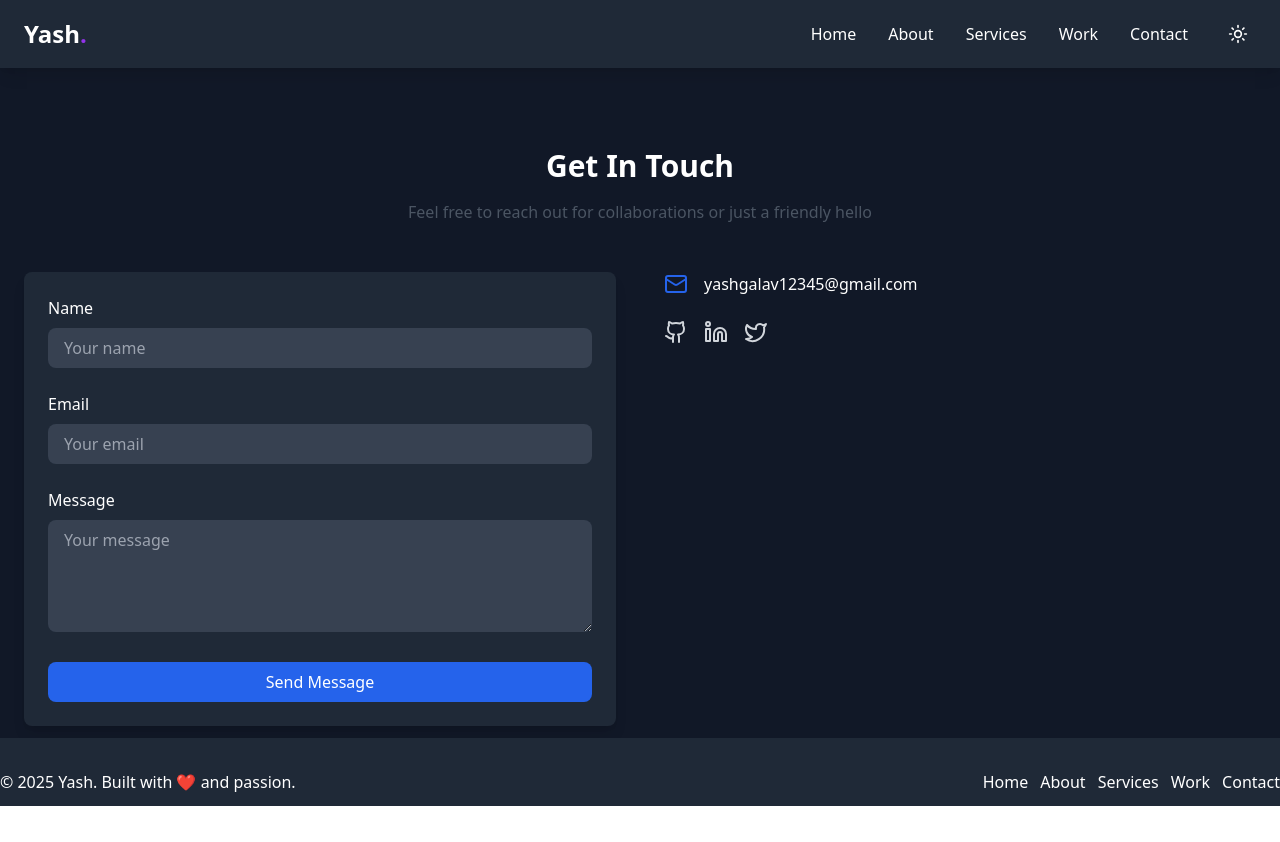
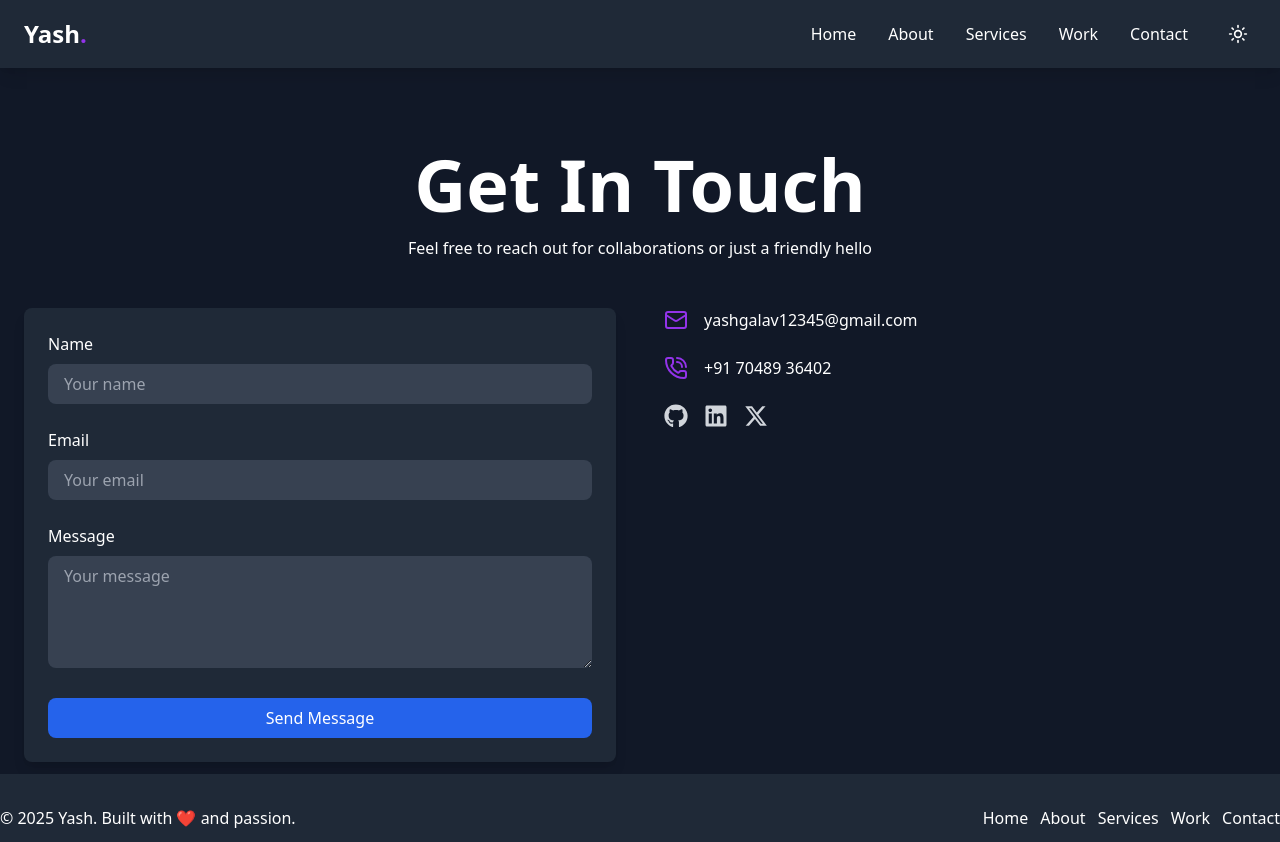
Before and after one commit to yashgalav/Portfolio, a React (Vite) app: page /contact in a window 1280 px wide. Before the commit the page ends 806 px from the top, so only its background shows below. Built offline with nearby package versions, Linux system fonts and the light colour scheme; no server answers.

Commit message:
work page added

```diff
--- a/package.json
+++ b/package.json
@@ -10,6 +10,10 @@
     "preview": "vite preview"
   },
   "dependencies": {
+    "@emailjs/browser": "^4.4.1",
+    "@fortawesome/free-brands-svg-icons": "^6.7.2",
+    "@fortawesome/react-fontawesome": "^0.2.2",
+    "emailjs": "^4.0.3",
     "konva": "^9.3.20",
     "lottie-react": "^2.4.1",
     "lucide-react": "^0.469.0",
--- a/src/components/Contact.jsx
+++ b/src/components/Contact.jsx
@@ -1,42 +1,73 @@
-import { Github, Linkedin, Mail, Twitter } from 'lucide-react';
-import React from 'react'
-import { Link, useNavigate } from 'react-router-dom';
+import { Mail, PhoneCall } from 'lucide-react';
+import React, { useRef } from 'react'
+import { Link, } from 'react-router-dom';
 import { useRecoilValue } from 'recoil';
 import { darkAtom } from '../store/atoms/DarkAtom';
+import { FontAwesomeIcon } from '@fortawesome/react-fontawesome';
+import {  faGithub, faLinkedin, faXTwitter } from '@fortawesome/free-brands-svg-icons';
+import emailjs from '@emailjs/browser';
 
 const Contact = () => {
   const darkMode = useRecoilValue(darkAtom);
+  const serviceID = import.meta.env.VITE_EMAILJS_SERVICE_ID;
+  const templateID = import.meta.env.VITE_EMAILJS_TEMPLATE_ID;
+  const publicKey = import.meta.env.VITE_EMAILJS_PUBLIC_KEY;
+  const form = useRef();
 
 
-  const navigate = useNavigate();
 
-  const navigateToGitHub = () =>{
-    window.open("https://github.com/yashgalav","_blank")
+  const navigateToGitHub = () => {
+    window.open("https://github.com/yashgalav", "_blank")
   }
 
-  const navigateToLinkedIn = () =>{
-    window.open("https://linkedin.com/in/yash-kumar-78b8041b7","_blank")
+  const navigateToLinkedIn = () => {
+    window.open("https://linkedin.com/in/yash-kumar-78b8041b7", "_blank")
   }
-  const navigateToTwitter= () =>{
-    window.open("https://linkedin.com/in/yash-kumar-78b8041b7","_blank")
+  const navigateToTwitter = () => {
+    window.open("https://x.com/thenameisyaashh", "_blank")
   }
+
+  const sendEmail = (e) => {
+    e.preventDefault();
+    console.log(serviceID)
+  console.log(templateID)
+
+    emailjs.sendForm(
+      serviceID,
+      templateID,
+      form.current,
+      publicKey
+    )
+      .then((result) => {
+        alert('Message sent!');
+        console.log(result.text);
+      })
+      .catch((error) => {
+        alert('Message failed to send.');
+        console.log(error);
+      });
+  };
+
+
+
 
   return (
     <section className="py-20 px-6">
       <div className="container mx-auto">
-        <h2 className="text-3xl font-bold text-center mb-4">Get In Touch</h2>
-        <p className="text-center text-gray-600 dark:text-gray-300 mb-12">
+        <h2 className="text-7xl font-bold text-center mb-4">Get In Touch</h2>
+        <p className="text-center  mb-12">
           Feel free to reach out for collaborations or just a friendly hello
         </p>
 
         <div className="grid md:grid-cols-2 gap-12">
           <div className={`p-6 rounded-lg ${darkMode ? 'bg-gray-800' : 'bg-white'} shadow-lg`}>
-            <form className="space-y-6">
+            <form onSubmit={sendEmail} ref={form} className="space-y-6">
               <div>
                 <label className="block mb-2">Name</label>
                 <input
                   type="text"
-                  className={`w-full px-4 py-2 rounded-lg ${darkMode ?`bg-gray-700` :`bg-gray-100`}`}
+                  name= "name"
+                  className={`w-full px-4 py-2 rounded-lg ${darkMode ? `bg-gray-700` : `bg-gray-100`}`}
                   placeholder="Your name"
                 />
               </div>
@@ -44,38 +75,44 @@ const Contact = () => {
                 <label className="block mb-2">Email</label>
                 <input
                   type="email"
-                  className={`w-full px-4 py-2 rounded-lg ${darkMode ?`bg-gray-700` :`bg-gray-100`}`}
+                  name="email"
+                  className={`w-full px-4 py-2 rounded-lg ${darkMode ? `bg-gray-700` : `bg-gray-100`}`}
                   placeholder="Your email"
                 />
               </div>
               <div>
                 <label className="block mb-2">Message</label>
                 <textarea
-                  className={`w-full px-4 py-2 rounded-lg ${darkMode ?`bg-gray-700` :`bg-gray-100`}`}
+                  name="message"
+                  className={`w-full px-4 py-2 rounded-lg ${darkMode ? `bg-gray-700` : `bg-gray-100`}`}
                   rows="4"
                   placeholder="Your message"
                 ></textarea>
               </div>
-              <button className="w-full bg-blue-600 text-white py-2 rounded-lg hover:bg-blue-700">
+              <button  type="submit" className="w-full bg-blue-600 text-white py-2 rounded-lg hover:bg-blue-700">
                 Send Message
               </button>
             </form>
           </div>
 
-          <div className="space-y-6">
+          <div className="space-y-6 mb-10 md:mb-0">
             <div className="flex items-center space-x-4">
-              <Mail className="w-6 h-6 text-blue-600" />
+              <Mail className="w-6 h-6 text-purple-600" />
               <span>yashgalav12345@gmail.com</span>
             </div>
-            <div className="flex space-x-4">
-              <Link  className={`${darkMode ? `text-gray-300`:`text-gray-600`} hover:text-blue-600`} >
-                <Github onClick = {navigateToGitHub} className="w-6 h-6" />
+            <div className="flex items-center space-x-4">
+              <PhoneCall className="w-6 h-6 text-purple-600" />
+              <span>+91 70489 36402</span>
+            </div>
+            <div className="flex space-x-4 ">
+              <Link className={`${darkMode ? `text-gray-300` : `text-gray-600`} hover:text-purple-600`} >
+                <FontAwesomeIcon icon={faGithub} onClick={navigateToGitHub} className="w-6 h-6" />
               </Link>
-              <Link  className={`${darkMode ? `text-gray-300`:`text-gray-600`} hover:text-blue-600`} >
-                <Linkedin onClick = {navigateToLinkedIn} className="w-6 h-6" />
+              <Link className={`${darkMode ? `text-gray-300` : `text-gray-600`} hover:text-purple-600`} >
+                <FontAwesomeIcon onClick={navigateToLinkedIn} icon={faLinkedin} className="w-6 h-6" />
               </Link>
-              <Link className={`${darkMode ? `text-gray-300`:`text-gray-600`} hover:text-blue-600`} >
-                <Twitter onClick = {navigateToTwitter}  className="w-6 h-6" />
+              <Link className={`${darkMode ? `text-gray-300` : `text-gray-600`} hover:text-purple-600`} >
+                <FontAwesomeIcon onClick={navigateToTwitter} icon={faXTwitter} className="w-6 h-6" />
               </Link>
             </div>
           </div>
--- a/src/components/Home.jsx
+++ b/src/components/Home.jsx
@@ -9,11 +9,15 @@ import SubHeading from './SubHeading';
 import { textColor } from '../store/atoms/CustomColor';
 import Banner from './Banner';
 import Footer from './Footer';
+import NormalButton from './NormalButton';
 
 const Home = () => {
   const navigate = useNavigate();
   const darkMode = useRecoilValue(darkAtom);
   const customTextColor = useRecoilValue(textColor);
+  const navigateToGitHub = () =>{
+    window.open("https://github.com/yashgalav","_blank")
+  }
 
 
   const handleClick = () => {
@@ -55,10 +59,12 @@ const Home = () => {
             <SubHeading text={`Software Engineer with 3+ years of experience in building exceptional digital experiences`} />
 
             <div className="flex space-x-4">
-              <button className="flex items-center space-x-2 bg-purple-600 text-white px-6 py-3 rounded-lg hover:bg-purple-800 ">
-                <Github size={20} />
-                <span>GitHub</span>
-              </button>
+
+              <NormalButton
+                icon={<Github size={20} />}
+                buttonName={"GitHub"}
+                onclick={navigateToGitHub}
+              />
               <button onClick={handleClick} className={`px-6 py-3 border-2 border-purple-600 text-purple-600 rounded-lg hover:text-white hover:bg-purple-600 }`}>
                 Contact Me
               </button>
--- /dev/null
+++ b/src/components/NormalButton.jsx
@@ -0,0 +1,12 @@
+import React from 'react'
+
+export default function NormalButton({ icon, buttonName, onclick }) {
+    return (
+        <button
+            onClick={onclick}
+            className="flex items-center space-x-2 bg-purple-600 text-white px-6 py-3 rounded-lg hover:bg-purple-800 ">
+            {icon}
+            <span>{buttonName}</span>
+        </button>
+    )
+}
--- a/src/components/ServiceCard.jsx
+++ b/src/components/ServiceCard.jsx
@@ -13,7 +13,7 @@ export default function ServiceCard({ anime, heading, description, imageClass, k
             className={`p-6 rounded-lg mb-5 transform md:hover:-translate-y-6 hover:scale-105 md:transition duration-300 ${darkMode ? 'bg-gray-800 ' : 'bg-white'} shadow-lg`}
         >
             <CustomLottie data={anime} customClass={`${imageClass}   md:w-[300px] md:h-[150%]`} />
-            <Heading text={heading} size={headingSize} color={"text-purple-600 shadow-purple-500 shadow-lg rounded-lg"}/>
+            <Heading text={heading} size={headingSize} color={`${darkMode? `text-gray-300` : `text-gray-600`}`}/>
             <p className={`text-center mt-4 font-medium  ${darkMode ? `text-gray-300` : `text-gray-600`}`}>{description}</p>
         </div>
     )
--- /dev/null
+++ b/src/components/WorkCard.jsx
@@ -0,0 +1,38 @@
+import React from 'react'
+import { useRecoilValue } from 'recoil'
+import { darkAtom } from '../store/atoms/DarkAtom'
+import NormalButton from './NormalButton';
+import { Link2 } from 'lucide-react';
+
+export default function WorkCard({ title, description ,onclick}) {
+    const darkMode = useRecoilValue(darkAtom);
+
+    return (
+        <div
+            className={`transform md:hover:-translate-y-6 hover:scale-105 md:transition duration-300 rounded-lg overflow-hidden mb-10 md:mb-0 ${darkMode ? 'bg-gray-800' : 'bg-white'} shadow-lg`}
+        >
+            <div className="w-full max-w-2xl aspect-video rounded-lg overflow-hidden shadow-lg">
+                <iframe
+                    className="w-full h-full"
+                    src="https://www.youtube.com/embed/fmXTuLvFlRU"
+                    title="YouTube Video"
+                    frameBorder="0"
+                    allow="accelerometer; autoplay; clipboard-write; encrypted-media; gyroscope; picture-in-picture"
+                    allowFullScreen
+                ></iframe>
+            </div>
+
+            <div className="p-4">
+                <h3 className="text-xl font-bold mb-2">{title}</h3>
+                <div className={`${darkMode ? `text-gray-300` : `text-gray-600`}`}>{description}</div>
+            </div>
+            <div className='flex justify-start items-start p-2  '>
+                <NormalButton
+                    buttonName={"Visit"}
+                    icon={<Link2 />}
+                    onclick={onclick}
+                />
+            </div>
+        </div>
+    )
+}
```
Also changed, not shown: src/components/Work.jsx (+27 -22 lines), 2 other files (tests, documents, lock files or other folders).
